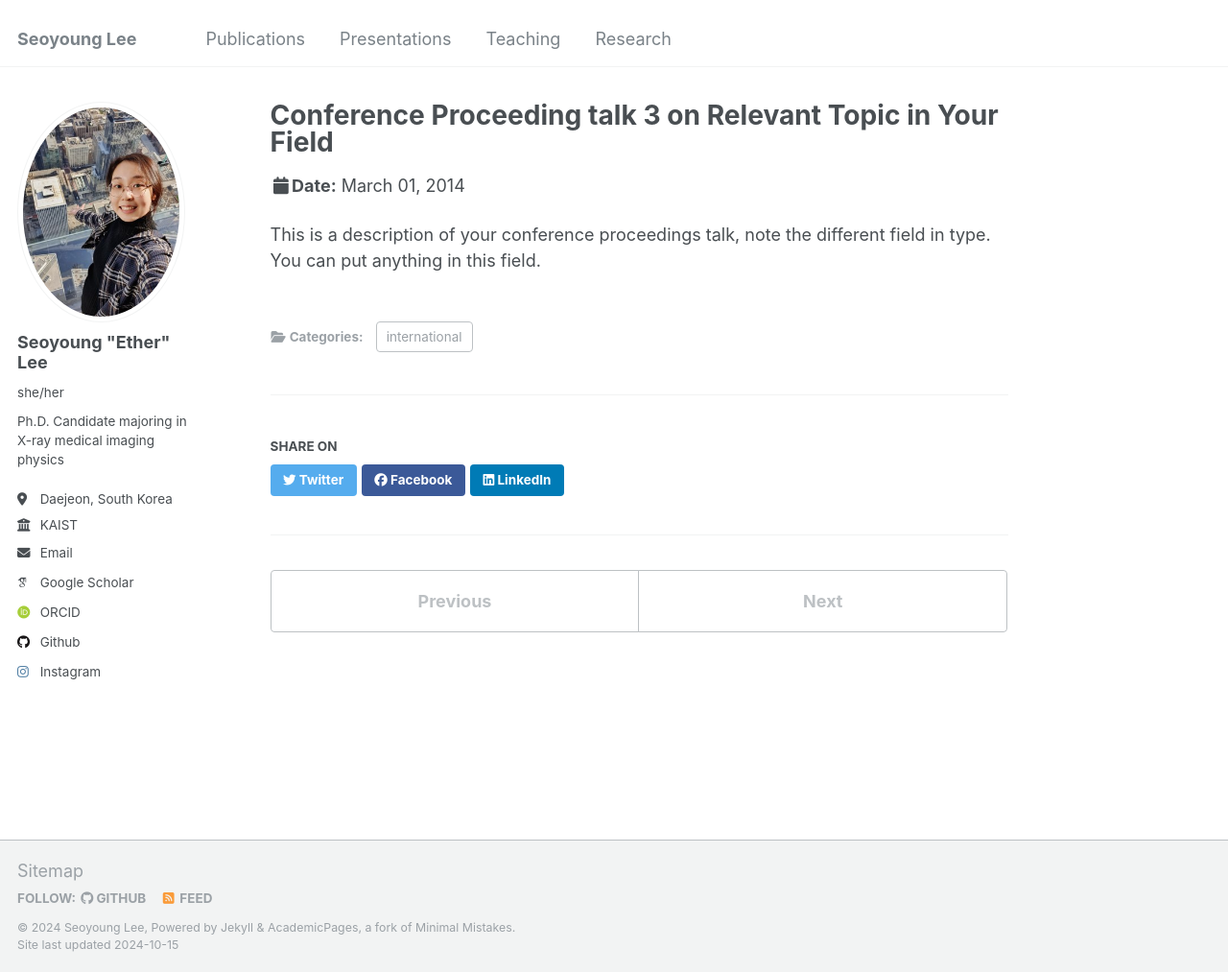
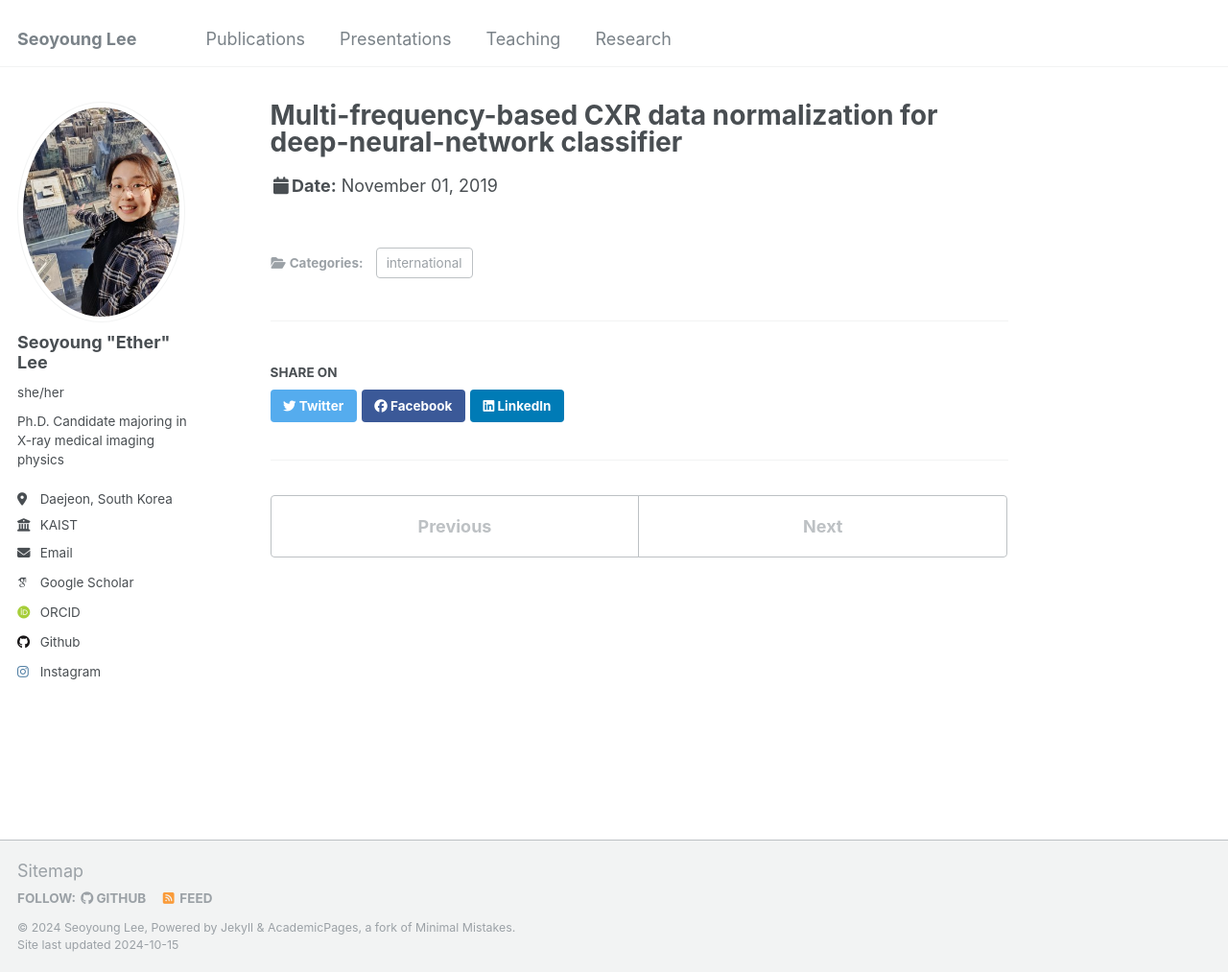
Before and after one commit to ether0/ether0.github.io, a Jekyll site: the page built from _talks/2014-03-01-talk-3.md, in a window 1280 px wide and 1013 px high. Shown: the whole window at 96% size. Built offline with Jekyll 4.4.1, drawn with Linux system fonts in a browser that asks for light colours; some web fonts are replaced.

Commit message:
Update 2014-03-01-talk-3.md

```diff
--- a/_talks/2014-03-01-talk-3.md
+++ b/_talks/2014-03-01-talk-3.md
@@ -1,11 +1,12 @@
 ---
-title: "Conference Proceeding talk 3 on Relevant Topic in Your Field"
+title: "Multi-frequency-based CXR data normalization for deep-neural-network classifier"
 collection: talks
 category: international
-permalink: /talks/2014-03-01-talk-3
-venue: "Testing Institute of America 2014 Annual Conference"
-date: 2014-03-01
-location: "Los Angeles, CA"
+permalink: /presentations/2019-11-01-Beam-filter-based dual-energy CT imaging by use of sinogram streaking
+venue: "2019 IEEE Nuclear Science Symposium (NSS) and Medical Imaging Conference (MIC)"
+authors: 'Sanghoon Cho, **Seoyoung Lee**, Jongha Lee, Seungryong Cho'
+type: Poster
+excerpt: ''
+date: 2019-11-01
+location: "Manchester, UK"
 ---
-
-This is a description of your conference proceedings talk, note the different field in type. You can put anything in this field.
```
